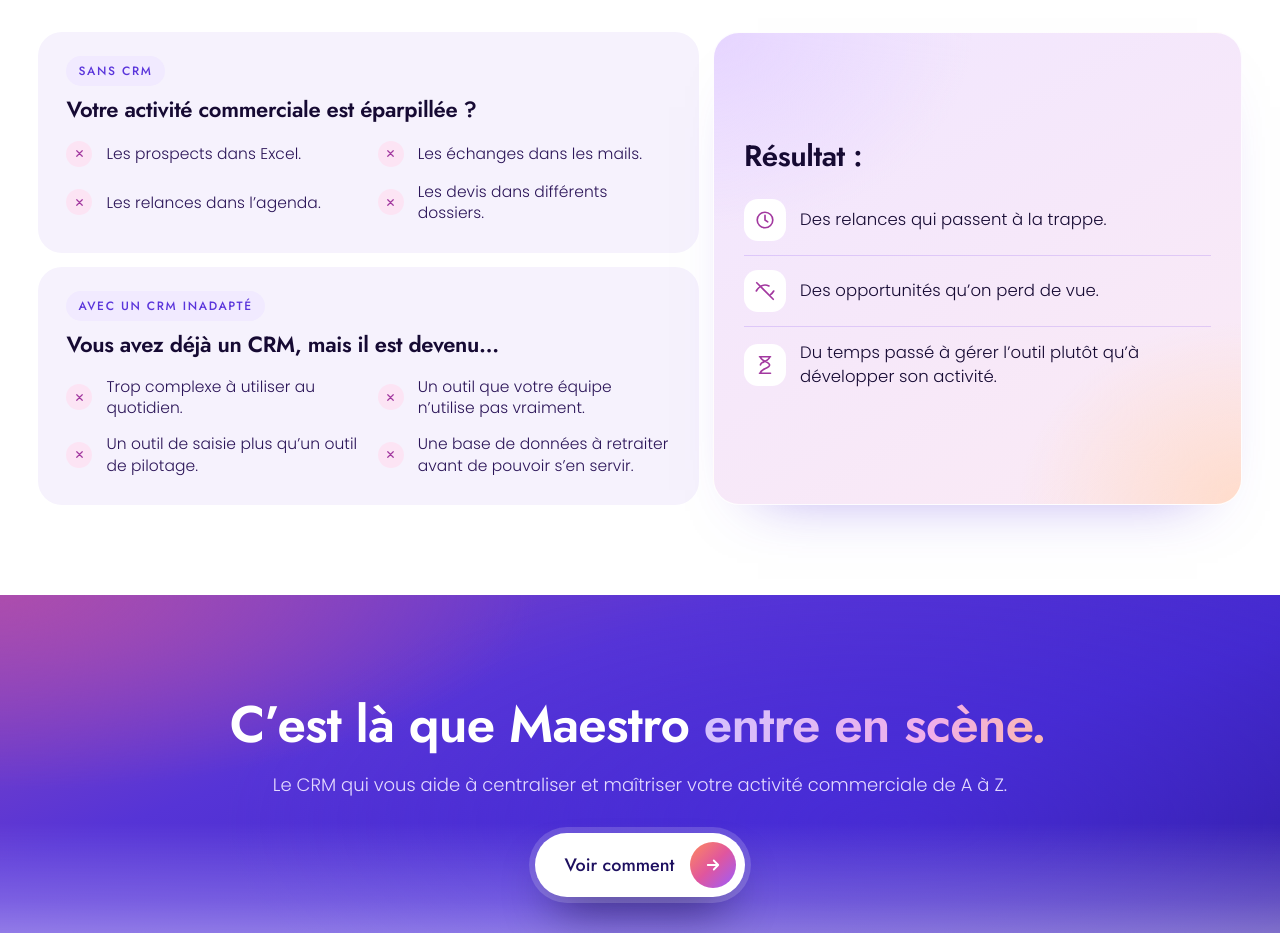
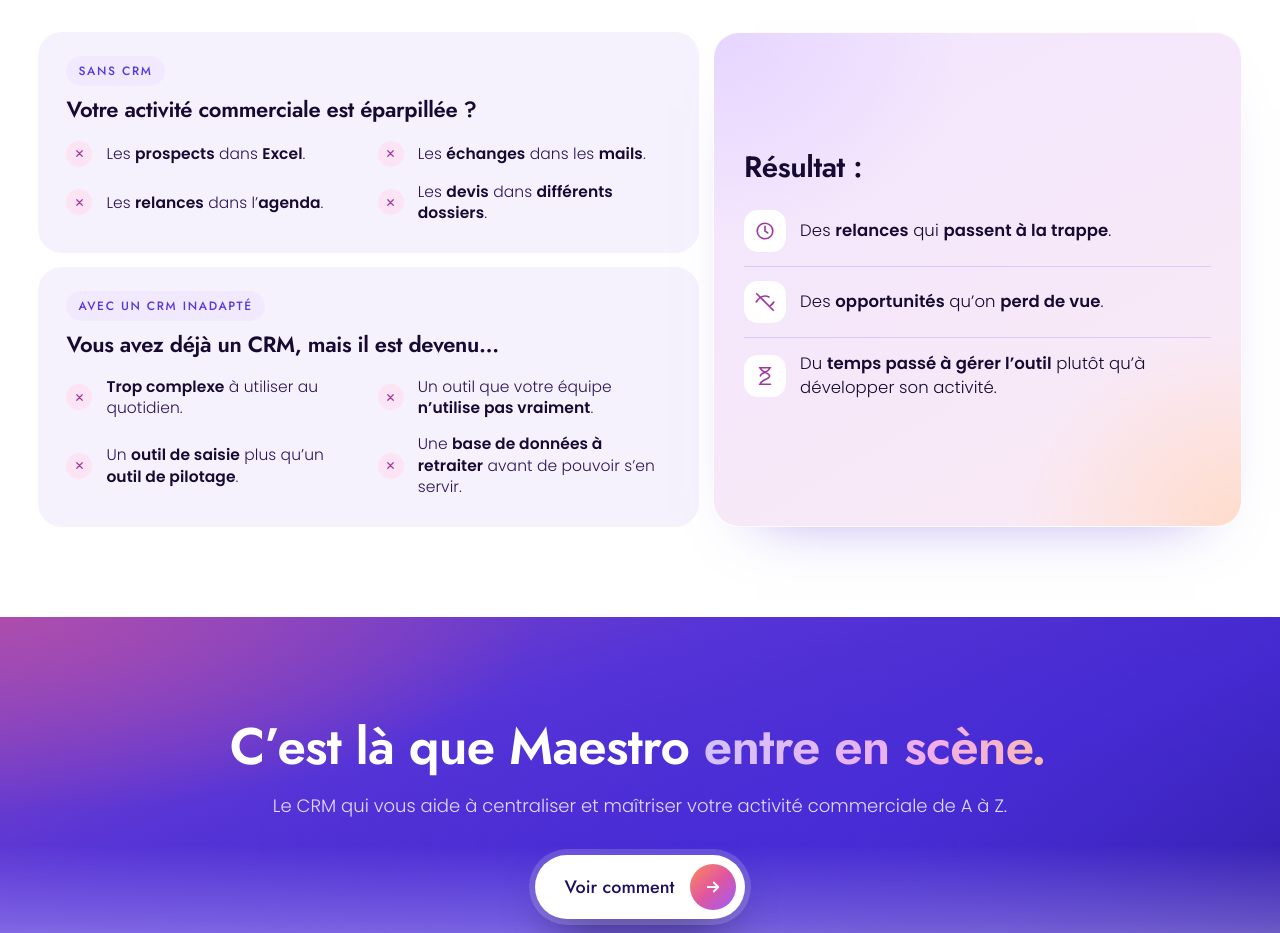
Before and after one commit to Grisbiche/Landing_maestro, a plain HTML site: page v8/index.html in a window 1280 px wide. Shown: the part 2080-3013 px from the top of the page. Drawn offline with Linux system fonts and the light colour scheme.

Commit message:
V8 : mots importants en gras dans Pas de CRM
Co-Authored-By: Claude Opus 5.5 <noreply@anthropic.com>
Claude-Session: https://claude.ai/code/session_01QYy7m3bfdNypZYRuVLNYwX

```diff
--- a/v8/index.html
+++ b/v8/index.html
@@ -920,6 +920,8 @@
   .pb-sec .pb-split .rs-item{padding:14px 0 !important;border-top-color:rgba(101,34,232,.16) !important}
   .pb-sec .pb-split .rs-item span{background:#fff !important;width:42px !important;height:42px !important}
   .pb-sec .pb-split .rs-item p{font-size:16.5px !important}
+  .pb-sec .pb-list li strong,.pb-sec .rs-item p strong{font-weight:600;color:#160A33}
+  .pb-t{font-style:normal;display:block;min-width:0}
 </style>
 </head>
 <body>
@@ -1044,20 +1046,20 @@
         <article class="s-card">
           <span class="pb-tag">Sans CRM</span>
           <h3>Votre activité commerciale est éparpillée&nbsp;?</h3>
-          <ul class="pb-list"><li><span><svg width="11" height="11" viewBox="0 0 24 24" fill="none" stroke="currentColor" stroke-width="2.6" stroke-linecap="round" stroke-linejoin="round" aria-hidden="true"><path d="M18 6L6 18M6 6l12 12"></path></svg></span>Les prospects dans Excel.</li><li><span><svg width="11" height="11" viewBox="0 0 24 24" fill="none" stroke="currentColor" stroke-width="2.6" stroke-linecap="round" stroke-linejoin="round" aria-hidden="true"><path d="M18 6L6 18M6 6l12 12"></path></svg></span>Les échanges dans les mails.</li><li><span><svg width="11" height="11" viewBox="0 0 24 24" fill="none" stroke="currentColor" stroke-width="2.6" stroke-linecap="round" stroke-linejoin="round" aria-hidden="true"><path d="M18 6L6 18M6 6l12 12"></path></svg></span>Les relances dans l’agenda.</li><li><span><svg width="11" height="11" viewBox="0 0 24 24" fill="none" stroke="currentColor" stroke-width="2.6" stroke-linecap="round" stroke-linejoin="round" aria-hidden="true"><path d="M18 6L6 18M6 6l12 12"></path></svg></span>Les devis dans différents dossiers.</li></ul>
+          <ul class="pb-list"><li><span><svg width="11" height="11" viewBox="0 0 24 24" fill="none" stroke="currentColor" stroke-width="2.6" stroke-linecap="round" stroke-linejoin="round" aria-hidden="true"><path d="M18 6L6 18M6 6l12 12"></path></svg></span><em class="pb-t">Les <strong>prospects</strong> dans <strong>Excel</strong>.</em></li><li><span><svg width="11" height="11" viewBox="0 0 24 24" fill="none" stroke="currentColor" stroke-width="2.6" stroke-linecap="round" stroke-linejoin="round" aria-hidden="true"><path d="M18 6L6 18M6 6l12 12"></path></svg></span><em class="pb-t">Les <strong>échanges</strong> dans les <strong>mails</strong>.</em></li><li><span><svg width="11" height="11" viewBox="0 0 24 24" fill="none" stroke="currentColor" stroke-width="2.6" stroke-linecap="round" stroke-linejoin="round" aria-hidden="true"><path d="M18 6L6 18M6 6l12 12"></path></svg></span><em class="pb-t">Les <strong>relances</strong> dans l’<strong>agenda</strong>.</em></li><li><span><svg width="11" height="11" viewBox="0 0 24 24" fill="none" stroke="currentColor" stroke-width="2.6" stroke-linecap="round" stroke-linejoin="round" aria-hidden="true"><path d="M18 6L6 18M6 6l12 12"></path></svg></span><em class="pb-t">Les <strong>devis</strong> dans <strong>différents dossiers</strong>.</em></li></ul>
         </article>
         <article class="s-card">
           <span class="pb-tag">Avec un CRM inadapté</span>
           <h3>Vous avez déjà un CRM, mais il est devenu…</h3>
-          <ul class="pb-list"><li><span><svg width="11" height="11" viewBox="0 0 24 24" fill="none" stroke="currentColor" stroke-width="2.6" stroke-linecap="round" stroke-linejoin="round" aria-hidden="true"><path d="M18 6L6 18M6 6l12 12"></path></svg></span>Trop complexe à utiliser au quotidien.</li><li><span><svg width="11" height="11" viewBox="0 0 24 24" fill="none" stroke="currentColor" stroke-width="2.6" stroke-linecap="round" stroke-linejoin="round" aria-hidden="true"><path d="M18 6L6 18M6 6l12 12"></path></svg></span>Un outil que votre équipe n’utilise pas vraiment.</li><li><span><svg width="11" height="11" viewBox="0 0 24 24" fill="none" stroke="currentColor" stroke-width="2.6" stroke-linecap="round" stroke-linejoin="round" aria-hidden="true"><path d="M18 6L6 18M6 6l12 12"></path></svg></span>Un outil de saisie plus qu’un outil de pilotage.</li><li><span><svg width="11" height="11" viewBox="0 0 24 24" fill="none" stroke="currentColor" stroke-width="2.6" stroke-linecap="round" stroke-linejoin="round" aria-hidden="true"><path d="M18 6L6 18M6 6l12 12"></path></svg></span>Une base de données à retraiter avant de pouvoir s’en servir.</li></ul>
+          <ul class="pb-list"><li><span><svg width="11" height="11" viewBox="0 0 24 24" fill="none" stroke="currentColor" stroke-width="2.6" stroke-linecap="round" stroke-linejoin="round" aria-hidden="true"><path d="M18 6L6 18M6 6l12 12"></path></svg></span><em class="pb-t"><strong>Trop complexe</strong> à utiliser au quotidien.</em></li><li><span><svg width="11" height="11" viewBox="0 0 24 24" fill="none" stroke="currentColor" stroke-width="2.6" stroke-linecap="round" stroke-linejoin="round" aria-hidden="true"><path d="M18 6L6 18M6 6l12 12"></path></svg></span><em class="pb-t">Un outil que votre équipe <strong>n’utilise pas vraiment</strong>.</em></li><li><span><svg width="11" height="11" viewBox="0 0 24 24" fill="none" stroke="currentColor" stroke-width="2.6" stroke-linecap="round" stroke-linejoin="round" aria-hidden="true"><path d="M18 6L6 18M6 6l12 12"></path></svg></span><em class="pb-t">Un <strong>outil de saisie</strong> plus qu’un <strong>outil de pilotage</strong>.</em></li><li><span><svg width="11" height="11" viewBox="0 0 24 24" fill="none" stroke="currentColor" stroke-width="2.6" stroke-linecap="round" stroke-linejoin="round" aria-hidden="true"><path d="M18 6L6 18M6 6l12 12"></path></svg></span><em class="pb-t">Une <strong>base de données à retraiter</strong> avant de pouvoir s’en servir.</em></li></ul>
         </article>
       </div>
       <div class="rs-box">
         <h3>Résultat&nbsp;:</h3>
         <div class="rs-items">
-          <div class="rs-item"><span><svg width="22" height="22" viewBox="0 0 24 24" fill="none" stroke="currentColor" stroke-width="1.8" stroke-linecap="round" stroke-linejoin="round" aria-hidden="true"><circle cx="12" cy="12" r="8.5"></circle><path d="M12 7v5l3 2"></path></svg></span><p>Des relances qui passent à la trappe.</p></div>
-          <div class="rs-item"><span><svg width="22" height="22" viewBox="0 0 24 24" fill="none" stroke="currentColor" stroke-width="1.8" stroke-linecap="round" stroke-linejoin="round" aria-hidden="true"><path d="M2.5 12S6 5.5 12 5.5c1.6 0 3 .4 4.3 1M21.5 12s-1.2 2.2-3.5 4"></path><path d="M3 3l18 18"></path></svg></span><p>Des opportunités qu’on perd de vue.</p></div>
-          <div class="rs-item"><span><svg width="22" height="22" viewBox="0 0 24 24" fill="none" stroke="currentColor" stroke-width="1.8" stroke-linecap="round" stroke-linejoin="round" aria-hidden="true"><path d="M6 3h12M6 21h12M7 3c0 5 10 5 10 9s-10 4-10 9M17 3c0 5-10 5-10 9"></path></svg></span><p>Du temps passé à gérer l’outil plutôt qu’à développer son activité.</p></div>
+          <div class="rs-item"><span><svg width="22" height="22" viewBox="0 0 24 24" fill="none" stroke="currentColor" stroke-width="1.8" stroke-linecap="round" stroke-linejoin="round" aria-hidden="true"><circle cx="12" cy="12" r="8.5"></circle><path d="M12 7v5l3 2"></path></svg></span><p>Des <strong>relances</strong> qui <strong>passent à la trappe</strong>.</p></div>
+          <div class="rs-item"><span><svg width="22" height="22" viewBox="0 0 24 24" fill="none" stroke="currentColor" stroke-width="1.8" stroke-linecap="round" stroke-linejoin="round" aria-hidden="true"><path d="M2.5 12S6 5.5 12 5.5c1.6 0 3 .4 4.3 1M21.5 12s-1.2 2.2-3.5 4"></path><path d="M3 3l18 18"></path></svg></span><p>Des <strong>opportunités</strong> qu’on <strong>perd de vue</strong>.</p></div>
+          <div class="rs-item"><span><svg width="22" height="22" viewBox="0 0 24 24" fill="none" stroke="currentColor" stroke-width="1.8" stroke-linecap="round" stroke-linejoin="round" aria-hidden="true"><path d="M6 3h12M6 21h12M7 3c0 5 10 5 10 9s-10 4-10 9M17 3c0 5-10 5-10 9"></path></svg></span><p>Du <strong>temps passé à gérer l’outil</strong> plutôt qu’à développer son activité.</p></div>
         </div>
       </div>
       </div>
```
